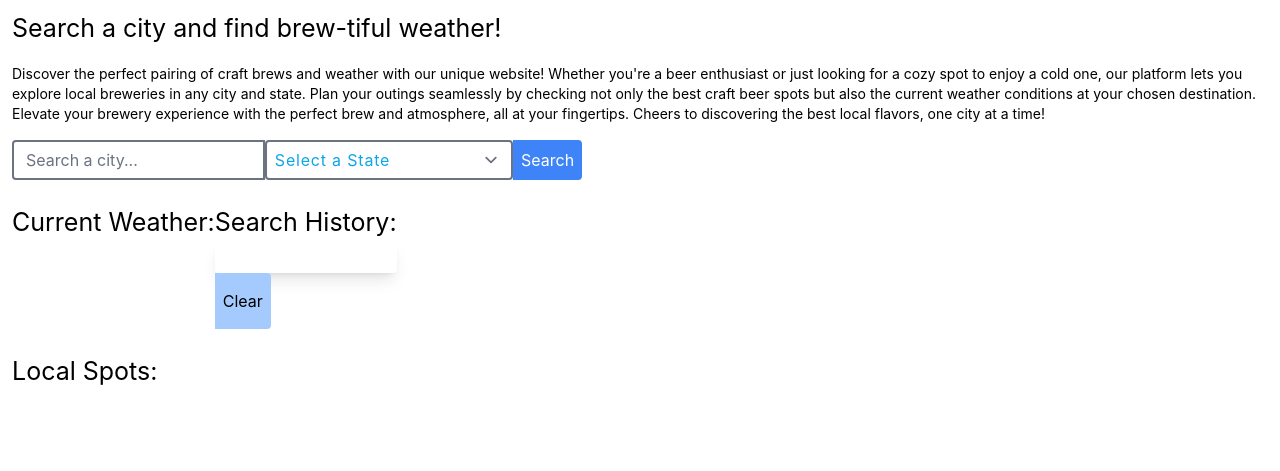
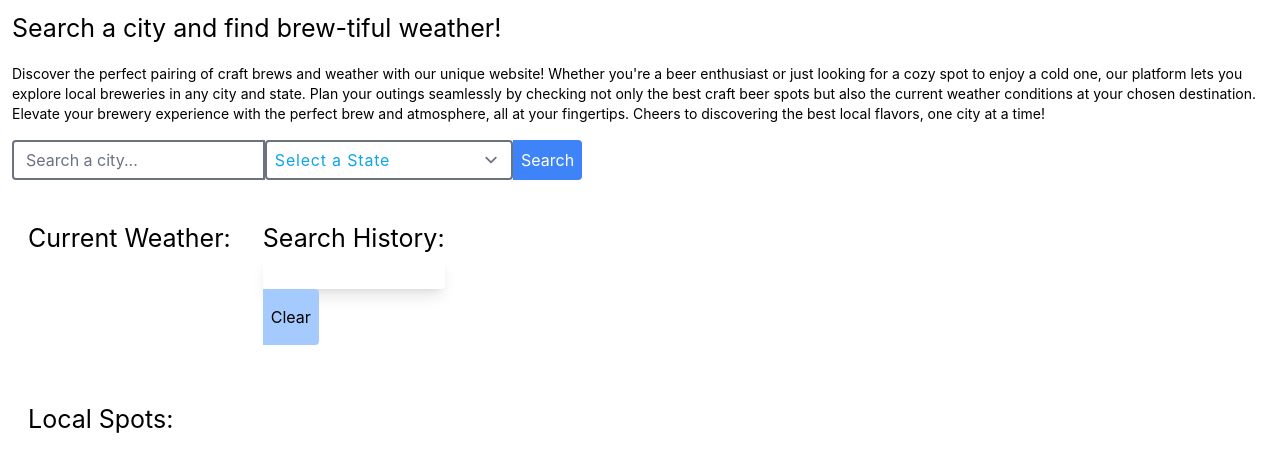
Before and after one commit to AlexJ1890/Brews_and_Weather, a website: page index.html in a window 1280 px wide. Shown: the part 309-780 px from the top of the page. Drawn offline with nearby package versions, Linux system fonts and the light colour scheme.

Commit message:
padding on headers

```diff
--- a/index.html
+++ b/index.html
@@ -52,12 +52,12 @@
   </form>
 
   <div class="card p-3 midRow">
-    <div class = weatherCard>
+    <div class = "weatherCard p-4">
       <h2 class="weatherHeader">Current Weather:</h2>
       <div class="currentContainer text-center"></div>
     </div>
     <div class="card midRow">
-      <div>
+      <div class="p-4">
       <h2 class="searchHistoryHeader">Search History:</h2>
       <div class="searchHistory p-4"></div>
       <button class="clear bg-blue-300 hover:bg-blue-800 text-grey rounded-r px-2 md:px-3 py-4 md:py-1">Clear</button>
@@ -66,7 +66,7 @@
   </div>
     <div class="p-3">
       <div>
-        <h2 class="beerHeader ">Local Spots:</h2>
+        <h2 class="beerHeader p-4">Local Spots:</h2>
         <div class="brewContainer flex flex-wrap p-4 column-3"></div>
       </div>
     </div>
```
